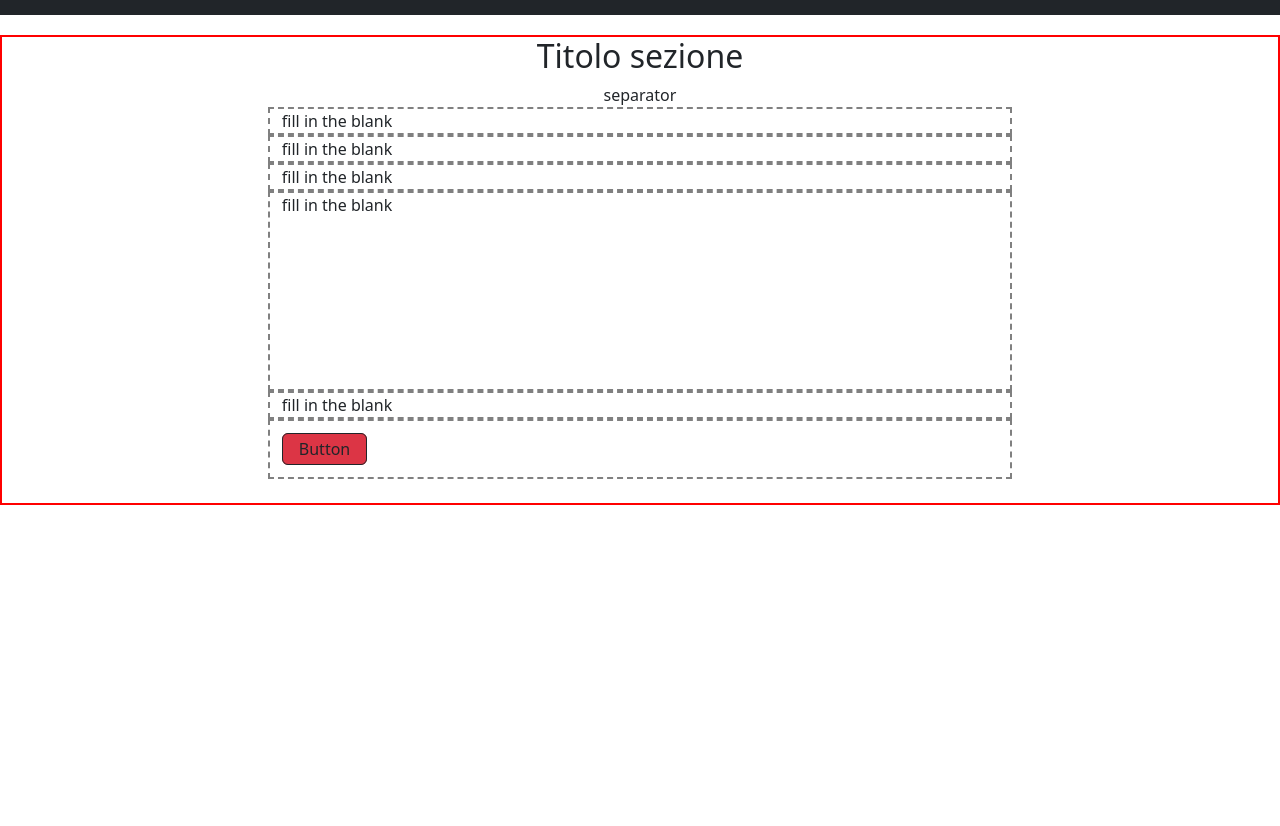
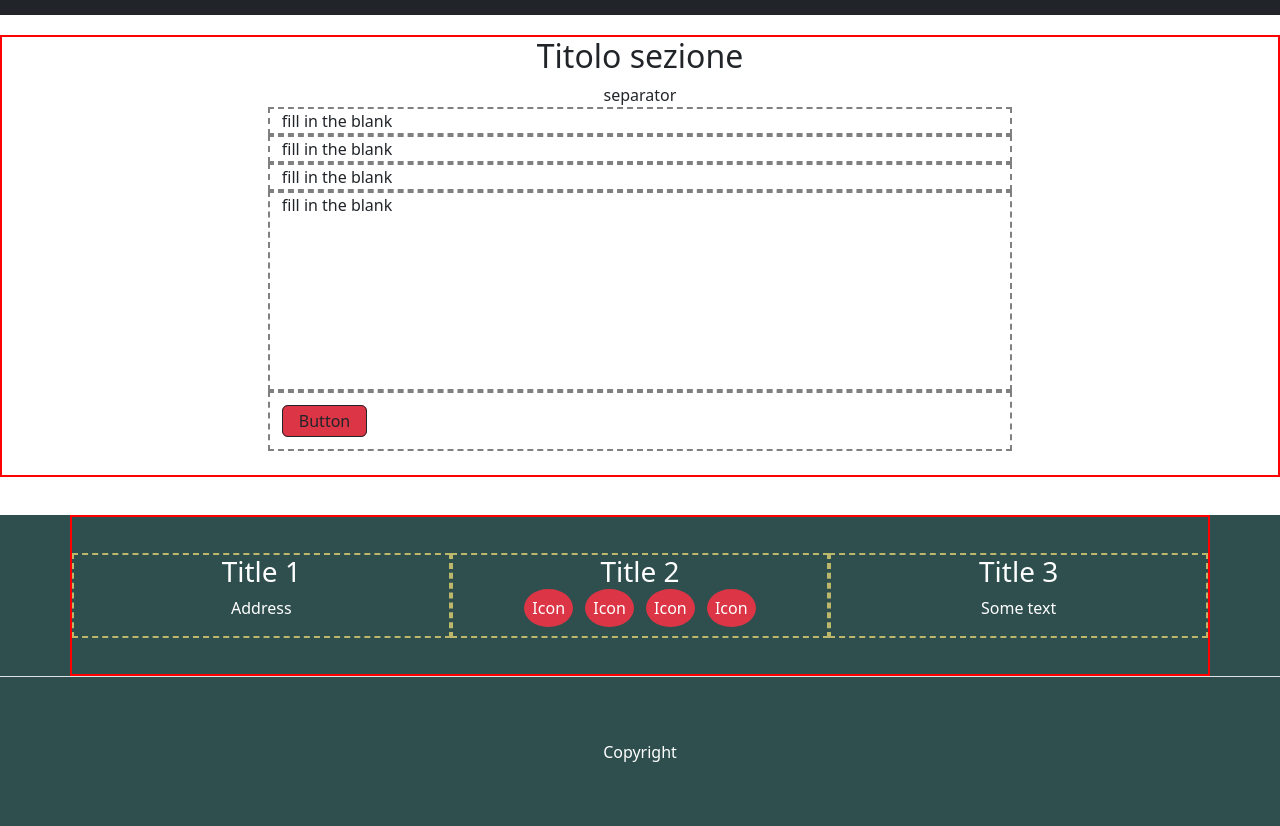
Before and after one commit to DaniAm94/html-css-bootstrap-freelancer, a plain HTML site: page index.html in a window 1280 px wide. Shown: the part 2182-3008 px from the top of the page. Before the commit the page ends 2707 px from the top, so only its background shows below. Drawn offline with nearby package versions, Linux system fonts and the light colour scheme.

Commit message:
added footer blocks structure

```diff
--- a/css/style.css
+++ b/css/style.css
@@ -14,6 +14,14 @@
 .container-sm,
 .container-lg {
     border: 2px solid red;
+}
+
+.bg-darkgrey {
+    background-color: darkslategray;
+}
+
+.bg-darkblue {
+    background-color: darkblue;
 }
 
 /* Generics */
@@ -77,6 +85,23 @@ header {
     border: 2px dashed grey;
 }
 
-#contacts .col-7:nth-last-of-type(3) {
+#contacts .col-7:nth-of-type(4) {
     height: 200px;
 }
+
+/* Footer */
+footer {
+    min-height: 200px;
+}
+
+.top-footer>* {
+    border: 2px dashed darkkhaki;
+}
+
+.footer-item {
+    margin: 20px 0;
+}
+
+.bottom-footer {
+    height: 150px;
+}
--- a/index.html
+++ b/index.html
@@ -134,9 +134,6 @@
                 <div class="col-7">
                     <div class="field">fill in the blank</div>
                 </div>
-                <div class="col-7">
-                    <div class="field align-self-end">fill in the blank</div>
-                </div>
                 <div class="col-7 py-3">
                     <a class="border border-dark rounded px-3 py-1 text-decoration-none text-dark bg-danger">Button</a>
                 </div>
@@ -145,6 +142,43 @@
         </div>
     </section>
 
+    <footer class="bg-darkgrey text-white text-center">
+        <div class="container-sm">
+            <div class="top-footer row row-cols-1 row-cols-lg-3 py-3">
+                <div class="footer-item col">
+                    <h3>Title 1</h3>
+                    <address class="mb-0">Address</address>
+                </div>
+                <div class="footer-item col">
+                    <h3>Title 2</h3>
+                    <nav>
+                        <ul class="list-inline mb-0">
+                            <li class="list-inline-item"><a href="#"
+                                    class="text-decoration-none text-white rounded-circle bg-danger p-2">Icon</a>
+                            </li>
+                            <li class="list-inline-item"><a href="#"
+                                    class="text-decoration-none text-white rounded-circle bg-danger p-2">Icon</a>
+                            </li>
+                            <li class="list-inline-item"><a href="#"
+                                    class="text-decoration-none text-white rounded-circle bg-danger p-2">Icon</a>
+                            </li>
+                            <li class="list-inline-item"><a href="#"
+                                    class="text-decoration-none text-white rounded-circle bg-danger p-2">Icon</a>
+                            </li>
+                        </ul>
+                    </nav>
+                </div>
+                <div class="footer-item col">
+                    <h3>Title 3</h3>
+                    <p>Some text</p>
+                </div>
+            </div>
+        </div>
+        <div class="bottom-footer border-top d-flex align-items-center justify-content-center ">
+            <span>Copyright</span>
+        </div>
+    </footer>
+
 
 
 </body>
```
